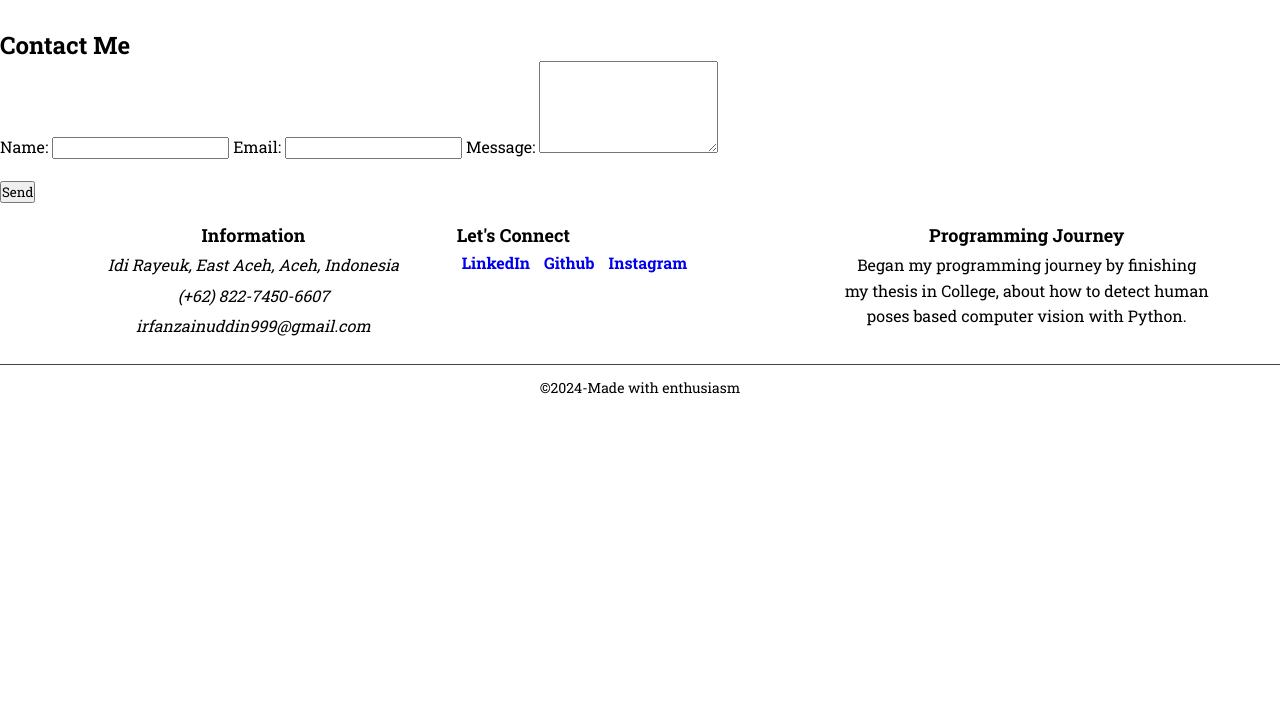
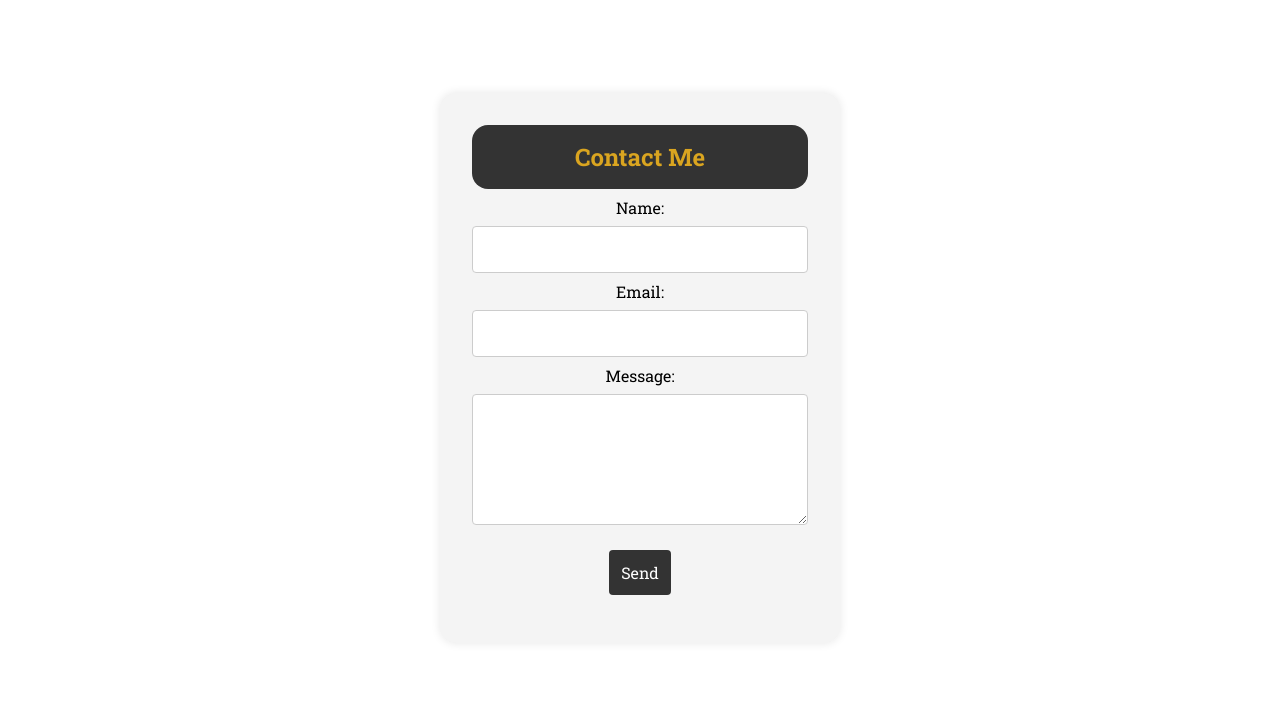
Before and after one commit to Irfanzainuddin11/website-portfolio, a plain HTML site: page contact.html in a window 1280 px wide. Shown: the part 87-800 px from the top of the page. Drawn offline with Linux system fonts and the light colour scheme.

Commit message:
style: styling contact

```diff
--- a/style/style.css
+++ b/style/style.css
@@ -263,3 +263,63 @@ footer {
 .project-title {
     color: goldenrod;
 }
+
+/* CONTACT */
+#contact {
+    background-color: #f4f4f4;
+    text-align: center;
+    padding: 2rem;
+    border-radius: 1rem;
+    box-shadow: 0 0 10px rgba(0, 0, 0, 0.1);
+    max-width: 400px;
+    margin: 4rem auto;
+}
+
+.contact-title {
+    background-color: #333;
+    border-radius: 1rem;
+    color: goldenrod;
+    padding: 1rem;
+    text-align: center;
+}
+
+label {
+    display: block;
+    margin: 0.5rem 0 0.5rem;
+}
+
+input, textarea {
+    padding: 0.75rem;
+    border: 1px solid #ccc;
+    border-radius: 4px;
+    font-size: 1rem;
+    width: 100%;
+}
+
+.contact-button {
+    padding: 0.75rem;
+    background-color: #333;
+    color: white;
+    border: none;
+    border-radius: 4px;
+    cursor: pointer;
+    font-size: 1rem;
+}
+
+.contact-button:hover {
+    background-color: #555;
+}
+
+#form-response {
+    margin-top: 1rem;
+    text-align: center;
+    font-weight: bold;
+}
+
+.success {
+    color: green;
+}
+
+.error {
+    color: red;
+}
```
